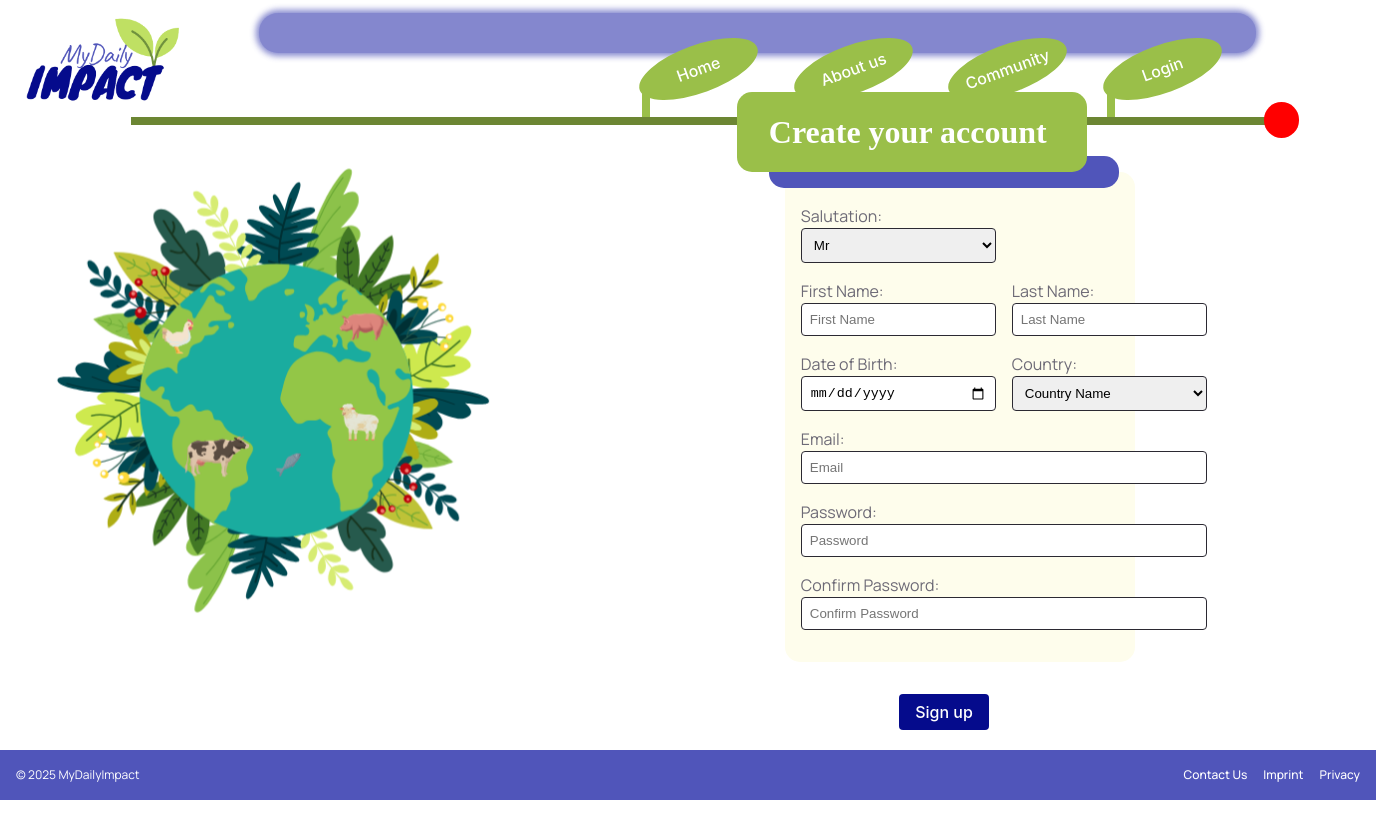
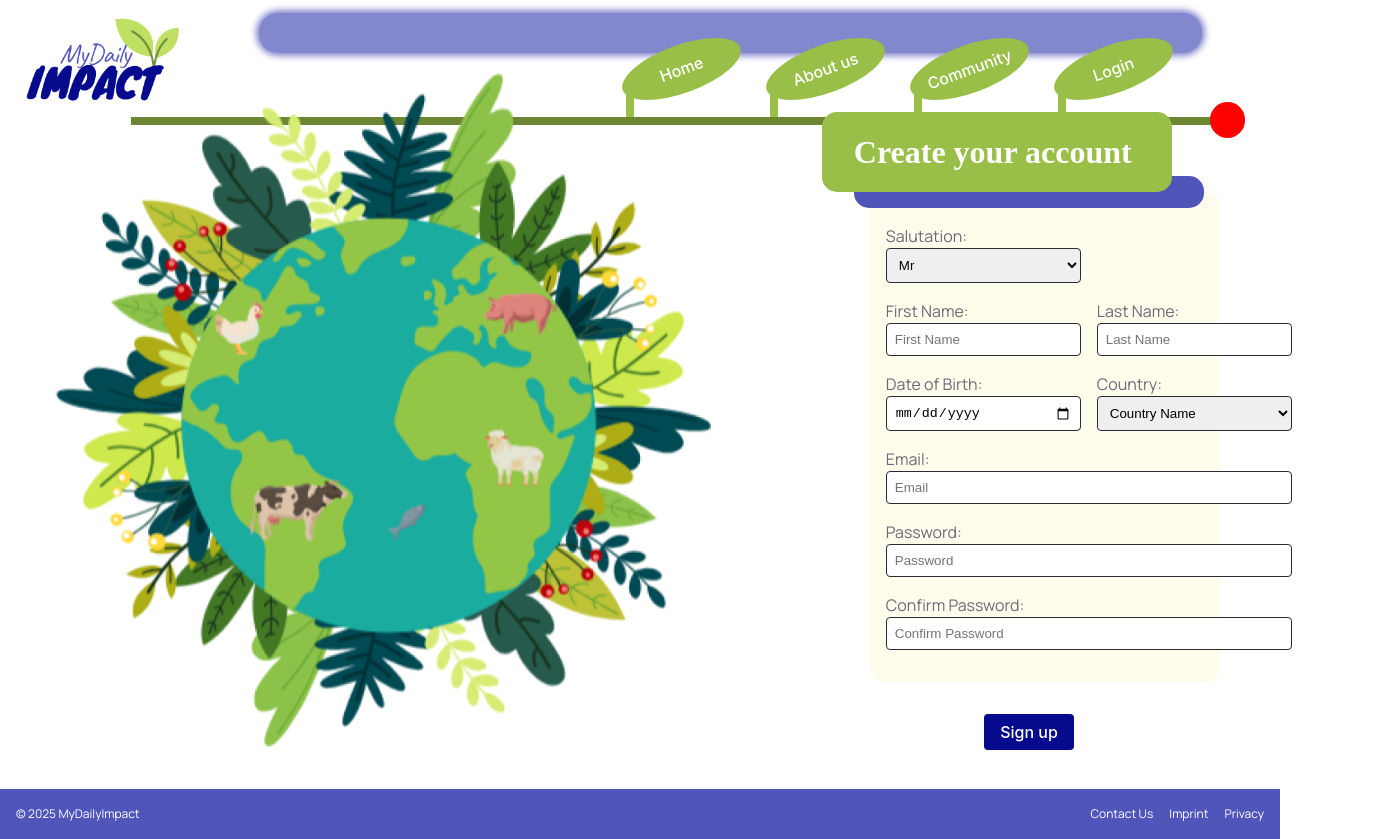
Before and after one commit to TechLabs-Remote-Bootcamp/WS24-MyDailyImpact, a React (Vite) app in the folder mdi-react/: page /sign-up in a window 1280 px wide. Shown: the whole page, 1376 px wide, since content can reach past the window. Before the commit the page ends 800 px from the top, so only its background shows below. Built offline with nearby package versions, Linux system fonts and the light colour scheme; a web font is replaced by a local one.

Commit message:
fix: added Christine's latest changes for responsivity

```diff
--- a/mdi-react/src/App.jsx
+++ b/mdi-react/src/App.jsx
@@ -8,7 +8,6 @@ import About from "./components/pages/About";
 import Community from "./components/pages/Community";
 import Login from "./components/pages/Login";
 import SignUp from "./components/pages/SignUp";
-import Content_LR from "./components/Content_LR";
 
 function App() {
   // I didn't delete this code yet because of orientation in the framework.
--- a/mdi-react/src/components/Content_LR.scss
+++ b/mdi-react/src/components/Content_LR.scss
@@ -1,26 +1,18 @@
 .lr-container {
   display: flex;
   flex-direction: row;
-  column-gap: 2rem;
+  column-gap: 4rem;
   padding: 2rem 2rem 0;
   align-items: center;
   justify-content: center;
   color: blue;
 
-  .left.box {
-    flex: 1;
-  }
-
   .right-box {
-    flex: 1;
-    width: 50rem;
+    justify-items: center;
   }
 
   img {
-    max-width: 30rem;
-  }
-
-  .right-box {
-    justify-items: center;
+    max-width: 100%;
+    height: auto;
   }
 }
--- a/mdi-react/src/components/Header.scss
+++ b/mdi-react/src/components/Header.scss
@@ -12,18 +12,25 @@
   --red: #d10025;
 }
 
+/* Will update the above to match our universal styles using $variable format */
+
+header {
+  position: sticky;
+  top: 0;
+  background-color: #fff;
+  z-index: 1000;
+}
+
 .outer-header-grid {
   display: grid;
   min-height: 0;
-  max-width: 100vw;
-  padding: 0.8rem 1.2rem 0;
+  margin-right: 1rem;
+  padding: 0.8rem 1.2rem 1rem;
   grid-template-columns: auto 1fr auto;
   grid-template-areas:
     "logo heaven none"
     "logo leaves none"
     ". plant-stem blossom";
-  position: sticky;
-  top: 0;
 }
 
 .logo {
@@ -43,14 +50,12 @@
   background-color: var(--primary-medium);
   opacity: 70%;
   box-shadow: 0 0 6px 3px var(--primary-medium);
-  max-width: 100%;
 }
 
 .plant-stem {
   grid-area: plant-stem;
   background-color: var(--secondary-medium);
   height: 0.5rem;
-  max-width: 100%;
 }
 
 .leaves {
@@ -59,8 +64,7 @@
   flex-direction: row;
   justify-content: space-around;
   border-color: purple;
-  margin: 0 2.6rem 0 30rem;
-  max-width: 100%;
+  margin: 0 2.6rem 0 auto;
 
   .single {
     display: grid;
--- a/mdi-react/src/components/LC_bigImage.jsx
+++ b/mdi-react/src/components/LC_bigImage.jsx
@@ -1,4 +1,4 @@
-import treeworld from "../images/treeWorld.png";
+import treeworld from "../images/treeWorld800.png";
 
 function LC_bigImage({ overflowText, textClass }) {
   return (
--- a/mdi-react/src/index.css
+++ b/mdi-react/src/index.css
@@ -1,10 +1,16 @@
+@import "styles/colors.scss";
+@import "styles/fonts.scss";
+
+
+/* Need to implement variable styles to these colors*/
+
 :root {
   font-family: Inter, system-ui, Avenir, Helvetica, Arial, sans-serif;
   line-height: 1.5;
   font-weight: 400;
 
   color-scheme: light dark;
-  color: rgba(255, 255, 255, 0.87);
+  color: #ffffffde;
   background-color: #242424;
 
   font-synthesis: none;
@@ -17,21 +23,13 @@ body {
   background-color: #ffffff;
 }
 
-a {
-  font-weight: 500;
-  color: #646cff;
-  text-decoration: inherit;
-}
-a:hover {
-  color: #535bf2;
-}
-
 body {
   margin: 0;
   display: flex;
   place-items: center;
   min-width: 320px;
   min-height: 100vh;
+  background-color: $white;
 }
 
 h1 {
--- a/mdi-react/src/styles/rc_general.scss
+++ b/mdi-react/src/styles/rc_general.scss
@@ -5,13 +5,12 @@ body,
 html {
   margin: 0;
   padding: 0;
-  // overflow-x: hidden;
 }
 
 .content-container {
   display: grid;
-  grid-template-columns: 1fr 1fr 2fr 1fr 3fr;
-  grid-template-rows: repeat(3, auto);
+  grid-template-columns: 1fr 1fr 10fr 1fr 3fr;
+  grid-template-rows: repeat(3);
   width: 100%;
   height: 100%;
   margin: 0 auto;
@@ -20,7 +19,7 @@ html {
 
   div {
     border-radius: 30px;
-    padding: 0.6rem 1rem;
+    padding: 1rem 1.8rem;
   }
 
   .green-box {
@@ -28,7 +27,10 @@ html {
     grid-row: 1 / 2;
     background-color: $secondary;
     font-family: $font-family-title;
-    font-size: 1.75rem;
+    font-size: 3rem;
+    z-index: 100;
+    padding-bottom: 1.5rem;
+    line-height: 3.3rem;
   }
 
   .blue-box {
@@ -36,7 +38,12 @@ html {
     grid-row: 2 / 3;
     background-color: $primary-medium;
     font-family: $font-family-page-title;
-    font-size: 2rem;
+    font-size: 2.6rem;
+    margin-top: -2rem;
+    z-index: 60;
+    padding-top: 2.8rem;
+    padding-bottom: 1.4rem;
+    line-height: 2.4rem;
   }
 
   .text-box {
@@ -46,5 +53,9 @@ html {
     font-family: $font-family-general;
     color: $grey-700;
     font-size: 1rem;
+    z-index: 10;
+    margin-top: -2rem;
+    z-index: 50;
+    padding-top: 2rem;
   }
 }
```
Also changed, not shown: mdi-react/src/images/treeWorld800.png (added), 1 other file (tests, documents, lock files or other folders).
